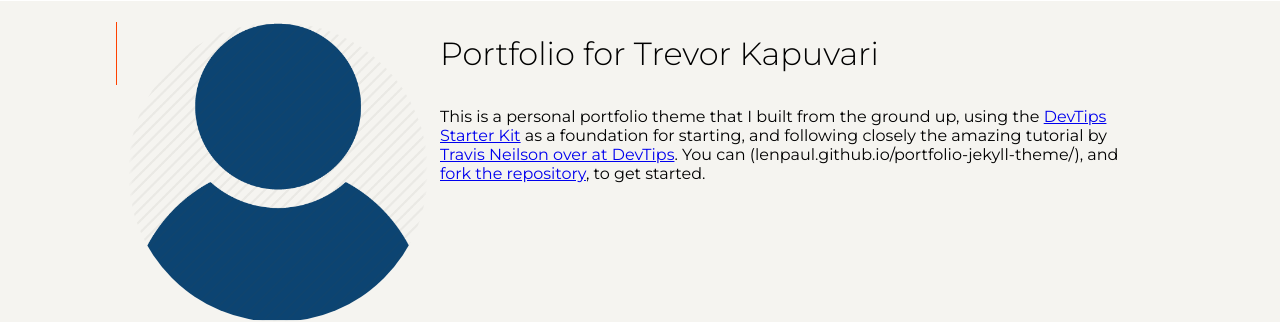
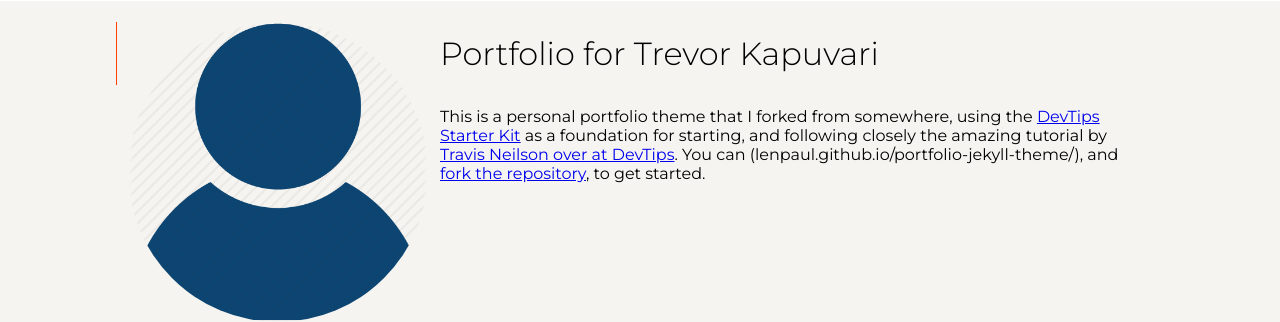
Before and after one commit to TrevorKap/Portfolio, a Jekyll site: the page built from pages/about.md, in a window 1280 px wide. Shown: the part 219-541 px from the top of the page. Built offline with Jekyll 4.4.1, drawn with Linux system fonts in a browser that asks for light colours.

Commit message:
UpdateTest.md

```diff
--- a/pages/about.md
+++ b/pages/about.md
@@ -7,4 +7,4 @@ permalink: /about
 
 # Portfolio for Trevor Kapuvari
 
-This is a personal portfolio theme that I built from the ground up, using the [DevTips Starter Kit](http://devtipsstarterkit.com/) as a foundation for starting, and following closely the amazing tutorial by [Travis Neilson over at DevTips](https://www.youtube.com/watch?v=T6jKLsxbFg4&list=PL0CB3OvPhDA_STygmp3sDenx3UpdOMk7P). You can (lenpaul.github.io/portfolio-jekyll-theme/), and [fork the repository](https://github.com/LeNPaul/portfolio-jekyll-theme/fork), to get started.
+This is a personal portfolio theme that I forked from somewhere, using the [DevTips Starter Kit](http://devtipsstarterkit.com/) as a foundation for starting, and following closely the amazing tutorial by [Travis Neilson over at DevTips](https://www.youtube.com/watch?v=T6jKLsxbFg4&list=PL0CB3OvPhDA_STygmp3sDenx3UpdOMk7P). You can (lenpaul.github.io/portfolio-jekyll-theme/), and [fork the repository](https://github.com/LeNPaul/portfolio-jekyll-theme/fork), to get started.
```
